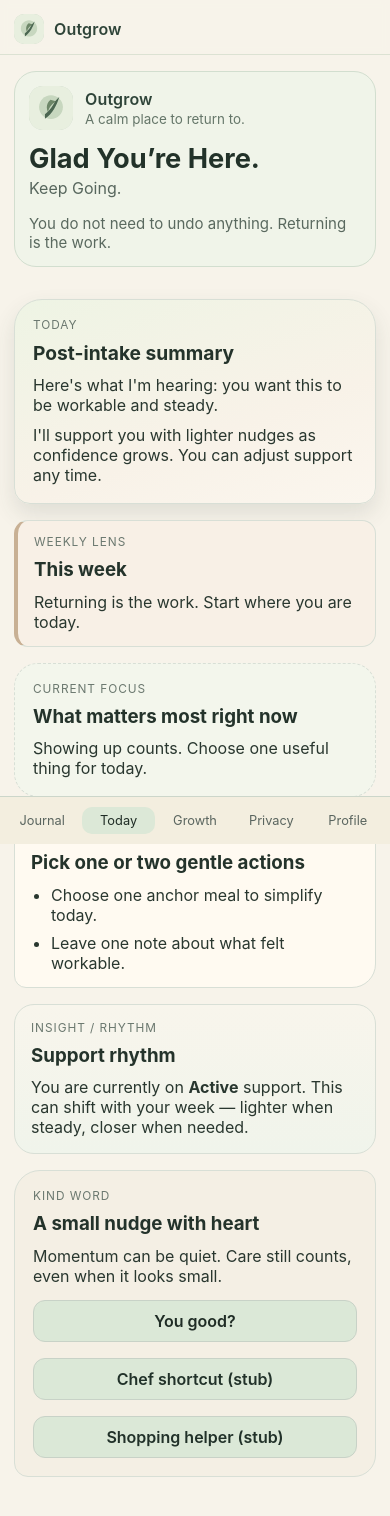
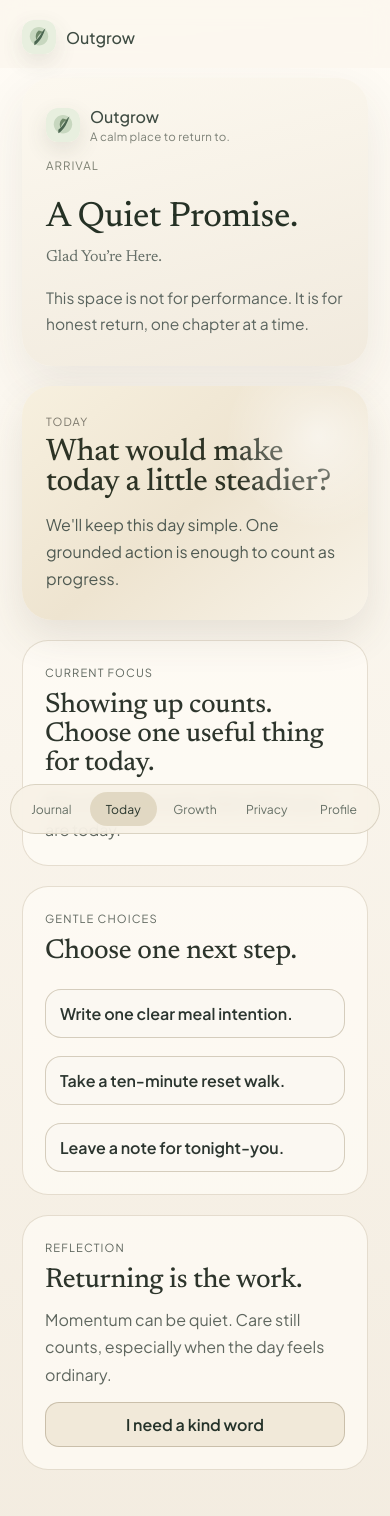
Before and after one commit to carllachance/outgrow, a React (Vite) app: page /today in a window 390 px wide. Shown: the top 1516 px of the page. Built offline with nearby package versions, Linux system fonts and the light colour scheme.

Commit message:
Redesign mobile visual language with chapter-based screens

```diff
--- a/src/components/brand/BrandHeader.tsx
+++ b/src/components/brand/BrandHeader.tsx
@@ -5,13 +5,15 @@ type BrandHeaderProps = {
   subtitle: string;
   note?: string;
   compactMark?: boolean;
+  kicker?: string;
 };
 
-export const BrandHeader = ({ title, subtitle, note, compactMark = false }: BrandHeaderProps) => (
+export const BrandHeader = ({ title, subtitle, note, compactMark = false, kicker = 'Outgrow' }: BrandHeaderProps) => (
   <header className="brand-header">
     <AppWordmark compact={compactMark} />
+    <p className="header-kicker">{kicker}</p>
     <h1>{title}</h1>
-    <p className="muted">{subtitle}</p>
+    <p className="muted serif">{subtitle}</p>
     {note ? <p className="header-note">{note}</p> : null}
   </header>
 );
--- a/src/components/brand/ReentryHero.tsx
+++ b/src/components/brand/ReentryHero.tsx
@@ -2,8 +2,9 @@ import { BrandHeader } from './BrandHeader';
 
 export const ReentryHero = () => (
   <BrandHeader
-    title="Glad You’re Here."
-    subtitle="Keep Going."
-    note="You do not need to undo anything. Returning is the work."
+    title="Keep Going."
+    subtitle="Returning is the work."
+    note="You do not need a perfect streak to start again today."
+    kicker="Re-entry"
   />
 );
--- a/src/components/brand/WelcomeHero.tsx
+++ b/src/components/brand/WelcomeHero.tsx
@@ -2,8 +2,9 @@ import { BrandHeader } from './BrandHeader';
 
 export const WelcomeHero = () => (
   <BrandHeader
-    title="Glad You’re Here."
-    subtitle="Keep Going."
-    note="A calm place to return to."
+    title="A Quiet Promise."
+    subtitle="Glad You’re Here."
+    note="This space is not for performance. It is for honest return, one chapter at a time."
+    kicker="Arrival"
   />
 );
--- a/src/screens/OnboardingScreen.tsx
+++ b/src/screens/OnboardingScreen.tsx
@@ -1,8 +1,13 @@
 import { FormEvent } from 'react';
 import { useNavigate } from 'react-router-dom';
-import { Card } from '../components/Card';
 import { WelcomeHero } from '../components/brand/WelcomeHero';
 import { useStore } from '../state/AppStoreContext';
+
+const focusOptions = [
+  'A steadier morning rhythm',
+  'Less decision fatigue around meals',
+  'More gentle momentum through the week'
+];
 
 export const OnboardingScreen = () => {
   const { state, updateOnboarding, updateProfile } = useStore();
@@ -14,59 +19,50 @@ export const OnboardingScreen = () => {
   };
 
   return (
-    <div className="screen">
+    <div className="screen onboarding-screen">
       <WelcomeHero />
       <form onSubmit={onSubmit} className="stack">
-        <Card title="Long horizon">
-          <label>
-            I know I&apos;ve Outgrown this when…
-            <textarea
-              value={state.onboarding.longHorizon}
-              onChange={(e) => updateOnboarding({ longHorizon: e.target.value })}
-              placeholder="I can make my routine work without daily stress."
-            />
-          </label>
-        </Card>
-        <Card title="Weekly lens">
-          <label>
-            This week, success looks like…
-            <textarea
-              value={state.onboarding.weeklyLens}
-              onChange={(e) => updateOnboarding({ weeklyLens: e.target.value })}
-              placeholder="Two calm dinners at home and one prepared lunch."
-            />
-          </label>
-        </Card>
-        <Card title="Current focus (optional)">
+        <section className="chapter" aria-labelledby="onboarding-step-one">
+          <p className="panel-kicker">Chapter one</p>
+          <h2 id="onboarding-step-one">Setting the Soil.</h2>
+          <p>When this season feels healthier, what will be quietly different in your daily life?</p>
           <textarea
-            value={state.onboarding.currentFocus}
-            onChange={(e) => updateOnboarding({ currentFocus: e.target.value })}
-            placeholder="A single area to focus on right now."
+            value={state.onboarding.longHorizon}
+            onChange={(e) => updateOnboarding({ longHorizon: e.target.value })}
+            placeholder="I can trust my routines without needing constant correction."
           />
-        </Card>
-        <Card title="Your context">
           <input
             value={state.profile.name}
             onChange={(e) => updateProfile(e.target.value, state.profile.pronouns ?? '')}
-            placeholder="Name"
+            placeholder="What should we call you?"
           />
-          <input
-            value={state.profile.pronouns ?? ''}
-            onChange={(e) => updateProfile(state.profile.name, e.target.value)}
-            placeholder="Pronouns (optional)"
+        </section>
+
+        <section className="chapter" aria-labelledby="onboarding-focus-step">
+          <p className="panel-kicker">Chapter two</p>
+          <h2 id="onboarding-focus-step">Choose today&apos;s center.</h2>
+          <p>Pick one anchor. We can keep everything else soft.</p>
+          <div className="choices">
+            {focusOptions.map((option) => (
+              <button
+                key={option}
+                type="button"
+                className={`choice-chip ${state.onboarding.currentFocus === option ? 'active' : ''}`}
+                onClick={() => updateOnboarding({ currentFocus: option })}
+              >
+                {option}
+              </button>
+            ))}
+          </div>
+          <textarea
+            value={state.onboarding.weeklyLens}
+            onChange={(e) => updateOnboarding({ weeklyLens: e.target.value })}
+            placeholder="This week, success looks like a few grounded meals and one honest check-in."
           />
-          <textarea
-            value={state.onboarding.optionalNarrative}
-            onChange={(e) => updateOnboarding({ optionalNarrative: e.target.value })}
-            placeholder="Anything you want me to understand about your story."
-          />
-          <input
-            value={state.onboarding.expectedTimeline}
-            onChange={(e) => updateOnboarding({ expectedTimeline: e.target.value })}
-            placeholder="Expected timeline (context, not contract)"
-          />
-        </Card>
-        <button type="submit">Continue to Today</button>
+          <button className="primary-cta" type="submit">
+            Enter Today
+          </button>
+        </section>
       </form>
     </div>
   );
--- a/src/screens/TodayScreen.tsx
+++ b/src/screens/TodayScreen.tsx
@@ -12,55 +12,40 @@ export const TodayScreen = () => {
 
   return (
     <div className="screen today-screen">
-      {hasSetDirection ? <WelcomeHero /> : <ReentryHero />}
+      {hasSetDirection ? <ReentryHero /> : <WelcomeHero />}
 
-      <section className="today-card today-card-hero" aria-labelledby="today-hero-title">
-        <p className="today-kicker">Today</p>
-        <h2 id="today-hero-title">Post-intake summary</h2>
-        <p>Here&apos;s what I&apos;m hearing: you want this to be workable and steady.</p>
-        <p>I&apos;ll support you with lighter nudges as confidence grows. You can adjust support any time.</p>
+      <section className="atmospheric-panel" aria-labelledby="today-arrival-title">
+        <p className="panel-kicker">Today</p>
+        <h2 id="today-arrival-title" className="panel-title">What would make today a little steadier?</h2>
+        <p className="panel-copy">
+          We&apos;ll keep this day simple. One grounded action is enough to count as progress.
+        </p>
       </section>
 
-      <section className="today-card today-card-weekly" aria-labelledby="today-weekly-title">
-        <p className="today-kicker">Weekly lens</p>
-        <h3 id="today-weekly-title">This week</h3>
+      <section className="chapter" aria-labelledby="today-focus-title">
+        <p className="panel-kicker">Current focus</p>
+        <h3 id="today-focus-title">{currentFocus}</h3>
         <p>{weeklyLens}</p>
       </section>
 
-      <section className="today-card today-card-focus" aria-labelledby="today-focus-title">
-        <p className="today-kicker">Current focus</p>
-        <h3 id="today-focus-title">What matters most right now</h3>
-        <p>{currentFocus}</p>
+      <section className="chapter" aria-labelledby="today-choice-title">
+        <p className="panel-kicker">Gentle choices</p>
+        <h3 id="today-choice-title">Choose one next step.</h3>
+        <div className="choices">
+          <button type="button" className="choice-chip">Write one clear meal intention.</button>
+          <button type="button" className="choice-chip">Take a ten-minute reset walk.</button>
+          <button type="button" className="choice-chip">Leave a note for tonight-you.</button>
+        </div>
       </section>
 
-      <section className="today-card today-card-action" aria-labelledby="today-action-title">
-        <p className="today-kicker">Useful action</p>
-        <h3 id="today-action-title">Pick one or two gentle actions</h3>
-        <ul>
-          <li>Choose one anchor meal to simplify today.</li>
-          <li>Leave one note about what felt workable.</li>
-        </ul>
-      </section>
-
-      <section className="today-card today-card-rhythm" aria-labelledby="today-rhythm-title">
-        <p className="today-kicker">Insight / rhythm</p>
-        <h3 id="today-rhythm-title">Support rhythm</h3>
-        <p>
-          You are currently on <strong>{state.onboarding.supportTier}</strong> support. This can shift with your week —
-          lighter when steady, closer when needed.
-        </p>
-      </section>
-
-      <section className="today-card today-card-kind" aria-labelledby="today-kind-title">
-        <p className="today-kicker">Kind word</p>
-        <h3 id="today-kind-title">A small nudge with heart</h3>
-        <p>Momentum can be quiet. Care still counts, even when it looks small.</p>
-        <div className="inline-actions today-actions">
+      <section className="chapter" aria-labelledby="today-reflection-title">
+        <p className="panel-kicker">Reflection</p>
+        <h3 id="today-reflection-title">Returning is the work.</h3>
+        <p>Momentum can be quiet. Care still counts, especially when the day feels ordinary.</p>
+        <div className="inline-actions" style={{ marginTop: '14px' }}>
           <Link className="button-link" to="/kind-words">
-            You good?
+            I need a kind word
           </Link>
-          <button type="button">Chef shortcut (stub)</button>
-          <button type="button">Shopping helper (stub)</button>
         </div>
       </section>
     </div>
--- a/src/styles.css
+++ b/src/styles.css
@@ -1,102 +1,114 @@
+@import url('https://fonts.googleapis.com/css2?family=Newsreader:opsz,wght@6..72,300..700&family=Plus+Jakarta+Sans:wght@300;400;500;600&display=swap');
+
 :root {
-  font-family: Inter, ui-sans-serif, system-ui, -apple-system, sans-serif;
-  color: #25302a;
-  background: #f7f3ea;
+  font-family: 'Plus Jakarta Sans', ui-sans-serif, system-ui, -apple-system, sans-serif;
+  color: #2d332f;
+  background: radial-gradient(circle at 18% 8%, #fffaf0 0%, #f6f1e6 42%, #ece6d9 100%);
 }
 
 * { box-sizing: border-box; }
-body { margin: 0; background: #f7f3ea; }
+body {
+  margin: 0;
+  background: radial-gradient(circle at 18% 8%, #fffaf0 0%, #f6f1e6 42%, #ece6d9 100%);
+}
+
+h1,
+h2,
+h3,
+.serif {
+  font-family: 'Newsreader', Georgia, serif;
+  letter-spacing: -0.01em;
+}
 
 .app-shell {
   max-width: 480px;
   margin: 0 auto;
   min-height: 100vh;
-  padding-bottom: 74px;
-  background: #f7f3ea;
+  padding: 0 0 92px;
+  background: linear-gradient(180deg, rgba(255, 252, 246, 0.92) 0%, rgba(243, 236, 224, 0.95) 100%);
+  box-shadow: 0 0 0 1px rgba(170, 153, 126, 0.14);
 }
 
 .app-shell-header {
   position: sticky;
   top: 0;
   z-index: 5;
-  padding: 14px 14px 10px;
-  background: rgba(247, 243, 234, 0.92);
-  border-bottom: 1px solid #dce2d3;
-  backdrop-filter: blur(4px);
+  padding: 20px 22px 14px;
+  background: rgba(252, 247, 238, 0.78);
+  backdrop-filter: blur(10px);
 }
 
-.content { padding: 12px 14px 28px; }
-.screen h1 { font-size: 1.5rem; margin: 8px 0; }
-.muted { color: #57665d; margin-top: 0; }
+.content { padding: 10px 22px 34px; }
+.screen { display: grid; gap: 24px; }
+.screen h1 { font-size: 2.05rem; margin: 6px 0; line-height: 1.03; font-weight: 450; }
+.muted { color: #666f68; margin-top: 0; line-height: 1.5; }
 
 .app-wordmark {
   display: flex;
   align-items: center;
-  gap: 12px;
+  gap: 10px;
 }
 
 .brand-mark {
-  width: 44px;
-  height: 44px;
-  border-radius: 14px;
-  box-shadow: 0 0 0 1px #cad6c7 inset;
-}
-
-.app-wordmark.compact {
-  gap: 10px;
-}
-
-.app-wordmark.compact .brand-mark {
-  width: 30px;
-  height: 30px;
-  border-radius: 10px;
+  width: 34px;
+  height: 34px;
+  border-radius: 12px;
+  box-shadow: 0 8px 22px rgba(65, 70, 56, 0.12);
 }
 
 .app-name {
   margin: 0;
   font-size: 1rem;
-  font-weight: 600;
-  color: #2f4439;
-  letter-spacing: 0.01em;
+  font-weight: 500;
+  color: #3f4c43;
 }
 
 .app-tag {
   margin: 2px 0 0;
-  font-size: 0.84rem;
-  color: #657669;
+  font-size: 0.72rem;
+  color: #7c8076;
+  letter-spacing: 0.02em;
 }
 
 .brand-header {
-  padding: 14px;
-  margin: 4px 0 16px;
-  border-radius: 22px;
-  border: 1px solid #d2decf;
-  background: #f0f4e9;
+  padding: 28px 24px;
+  border-radius: 30px;
+  background: linear-gradient(165deg, rgba(252, 248, 239, 0.95) 0%, rgba(240, 233, 220, 0.92) 100%);
+  box-shadow: 0 18px 50px rgba(67, 60, 44, 0.09);
 }
 
 .brand-header h1 {
-  margin: 14px 0 4px;
-  font-size: 1.7rem;
-  line-height: 1.12;
-  color: #223229;
+  margin: 28px 0 10px;
+  font-size: clamp(2.2rem, 8.8vw, 2.9rem);
+  line-height: 0.96;
+  color: #253125;
+  font-weight: 450;
+}
+
+.header-kicker {
+  margin: 14px 0 0;
+  text-transform: uppercase;
+  letter-spacing: 0.09em;
+  font-size: 0.72rem;
+  color: #7b7f71;
 }
 
 .header-note {
-  margin: 8px 0 0;
-  color: #5a695f;
-  font-size: 0.94rem;
+  margin: 16px 0 0;
+  color: #5b655f;
+  font-size: 0.97rem;
+  line-height: 1.7;
 }
 
 .card {
-  background: #fcf8f0;
-  border-radius: 18px;
-  padding: 14px;
-  margin: 12px 0;
-  border: 1px solid #d8dfd6;
-  box-shadow: 0 1px 0 rgba(0,0,0,0.02);
+  background: rgba(250, 245, 237, 0.86);
+  border-radius: 22px;
+  padding: 18px;
+  margin: 0;
+  border: 1px solid rgba(184, 172, 149, 0.34);
 }
 
-.card h2 { margin: 0 0 10px; font-size: 1rem; color: #32453b; }
+.card h2 { margin: 0 0 10px; font-size: 1.2rem; color: #32453b; font-family: 'Newsreader', Georgia, serif; }
 
 textarea,
 input,
@@ -104,55 +116,56 @@ select,
 button {
   width: 100%;
   font: inherit;
-  border-radius: 12px;
-  border: 1px solid #c8d2c7;
-  padding: 10px;
-  background: #fffdf8;
+  border-radius: 14px;
+  border: 1px solid rgba(168, 158, 136, 0.55);
+  padding: 12px 13px;
+  background: rgba(255, 253, 248, 0.88);
   margin-top: 8px;
 }
 
-textarea { min-height: 88px; resize: vertical; }
-button { background: #dbe8d7; color: #213129; font-weight: 600; }
+textarea { min-height: 106px; resize: vertical; line-height: 1.55; }
+button { background: #e4dac8; color: #2b352f; font-weight: 600; }
 
-.stack { display: grid; gap: 10px; }
-.stack.compact { gap: 6px; }
+.stack { display: grid; gap: 14px; }
+.stack.compact { gap: 8px; }
 .inline-actions { display: grid; gap: 8px; }
 
 .bottom-nav {
   position: fixed;
-  bottom: 0;
-  left: 0;
-  right: 0;
-  max-width: 480px;
-  margin: 0 auto;
+  bottom: 10px;
+  left: 50%;
+  transform: translateX(-50%);
+  width: min(452px, calc(100vw - 20px));
   display: grid;
   grid-template-columns: repeat(5, 1fr);
-  gap: 4px;
-  background: #f3eedf;
-  border-top: 1px solid #ccd6ca;
-  padding: 10px 6px;
+  gap: 5px;
+  background: rgba(247, 241, 230, 0.86);
+  border: 1px solid rgba(173, 162, 138, 0.4);
+  border-radius: 999px;
+  padding: 7px;
+  backdrop-filter: blur(8px);
 }
 
 .tab {
   text-align: center;
   text-decoration: none;
-  color: #5a655f;
-  font-size: 0.8rem;
-  padding: 6px 2px;
-  border-radius: 10px;
+  color: #667066;
+  font-size: 0.76rem;
+  padding: 9px 2px;
+  border-radius: 999px;
 }
 
-.tab.active { background: #dce8d7; color: #1f2c25; }
+.tab.active { background: rgba(220, 210, 187, 0.8); color: #28352c; }
 .button-link {
   display: inline-block;
   text-align: center;
   text-decoration: none;
-  color: #1f2c25;
+  color: #243229;
   font-weight: 600;
-  padding: 10px;
-  border: 1px solid #c8d2c7;
-  border-radius: 12px;
-  background: #dbe8d7;
+  padding: 11px;
+  border: 1px solid rgba(161, 149, 125, 0.5);
+  border-radius: 14px;
+  background: rgba(238, 228, 208, 0.72);
 }
 
 .toggle {
@@ -164,91 +177,108 @@ button { background: #dbe8d7; color: #213129; font-weight: 600; }
 
 .toggle input { width: auto; margin: 0; }
 
-.today-screen {
+.today-screen,
+.onboarding-screen,
+.privacy-screen {
   display: grid;
-  gap: 16px;
+  gap: 20px;
 }
 
-.today-card {
-  margin: 0;
-  border: 1px solid #d8dfd6;
-  color: #29372f;
+.atmospheric-panel {
+  position: relative;
+  border-radius: 30px;
+  padding: 28px 24px;
+  overflow: hidden;
+  background: linear-gradient(140deg, #f7f0df 0%, #eee4d0 50%, #f8f3e8 100%);
+  box-shadow: 0 16px 40px rgba(84, 70, 46, 0.12);
 }
 
-.today-card h2,
-.today-card h3 {
-  margin: 4px 0 10px;
-  line-height: 1.2;
-  color: #24332b;
+.atmospheric-panel::after {
+  content: '';
+  position: absolute;
+  width: 180px;
+  height: 180px;
+  right: -40px;
+  top: -40px;
+  border-radius: 50%;
+  background: radial-gradient(circle, rgba(255, 255, 255, 0.55) 0%, rgba(255, 255, 255, 0) 74%);
 }
 
-.today-card p {
-  margin: 0 0 10px;
+.panel-kicker {
+  margin: 0;
+  text-transform: uppercase;
+  letter-spacing: 0.1em;
+  font-size: 0.7rem;
+  color: #7c786c;
 }
 
-.today-card p:last-child {
-  margin-bottom: 0;
+.panel-title {
+  margin: 10px 0 12px;
+  font-size: clamp(1.9rem, 8vw, 2.5rem);
+  line-height: 0.98;
+  font-weight: 460;
+  color: #2d3325;
 }
 
-.today-kicker {
+.panel-copy {
   margin: 0;
-  font-size: 0.74rem;
-  letter-spacing: 0.08em;
-  text-transform: uppercase;
-  color: #6b786f;
+  max-width: 28ch;
+  line-height: 1.7;
+  color: #4f5a52;
 }
 
-.today-card-hero {
-  padding: 18px;
-  border-radius: 28px 28px 16px 16px;
-  background: linear-gradient(160deg, #eef4e4 0%, #f8f2e8 62%, #fbf6ee 100%);
-  box-shadow: 0 10px 22px rgba(58, 78, 66, 0.12);
+.chapter {
+  border-radius: 26px;
+  padding: 22px;
+  background: rgba(255, 252, 247, 0.7);
+  border: 1px solid rgba(184, 169, 141, 0.35);
 }
 
-.today-card-hero h2 {
-  font-size: 1.2rem;
+.chapter h2,
+.chapter h3 {
+  margin: 10px 0;
+  font-size: 1.72rem;
+  line-height: 1.05;
+  font-weight: 470;
+  color: #2d352c;
 }
 
-.today-card-weekly {
-  padding: 14px 16px;
-  border-radius: 14px;
-  background: #f8f0e6;
-  border-left: 4px solid #c8b094;
+.chapter p {
+  margin: 0;
+  line-height: 1.7;
+  color: #5f675f;
 }
 
-.today-card-focus {
-  padding: 18px;
-  border-radius: 24px;
-  background: #f3f6ec;
-  border-style: dashed;
+.choices {
+  display: grid;
+  gap: 10px;
+  margin-top: 14px;
 }
 
-.today-card-action {
-  padding: 14px 16px;
-  border-radius: 12px 24px 24px 12px;
-  background: #fffaf1;
+.choice-chip {
+  text-align: left;
+  border-radius: 16px;
+  padding: 13px 14px;
+  border: 1px solid rgba(166, 151, 123, 0.45);
+  background: rgba(251, 248, 242, 0.88);
 }
 
-.today-card-action ul {
-  margin: 0;
-  padding-left: 20px;
-  display: grid;
-  gap: 8px;
+.choice-chip.active {
+  background: rgba(230, 219, 194, 0.85);
+  border-color: rgba(141, 123, 91, 0.55);
 }
 
-.today-card-rhythm {
-  padding: 16px;
-  border-radius: 20px;
-  background: linear-gradient(180deg, #f8f5ec 0%, #f0f4eb 100%);
+.primary-cta {
+  margin-top: 16px;
+  border-radius: 999px;
+  background: #d8cab0;
+  border-color: rgba(130, 116, 91, 0.4);
 }
 
-.today-card-kind {
-  padding: 18px;
-  border-radius: 26px 14px 22px;
-  background: #f4efe4;
-  margin-bottom: 6px;
+.privacy-quote {
+  font-family: 'Newsreader', Georgia, serif;
+  font-size: 1.8rem;
+  line-height: 1.2;
+  color: #313929;
+  margin: 0;
 }
-
-.today-actions {
-  margin-top: 14px;
-}
```
Also changed, not shown: src/screens/PrivacyScreen.tsx (+27 -12 lines).
